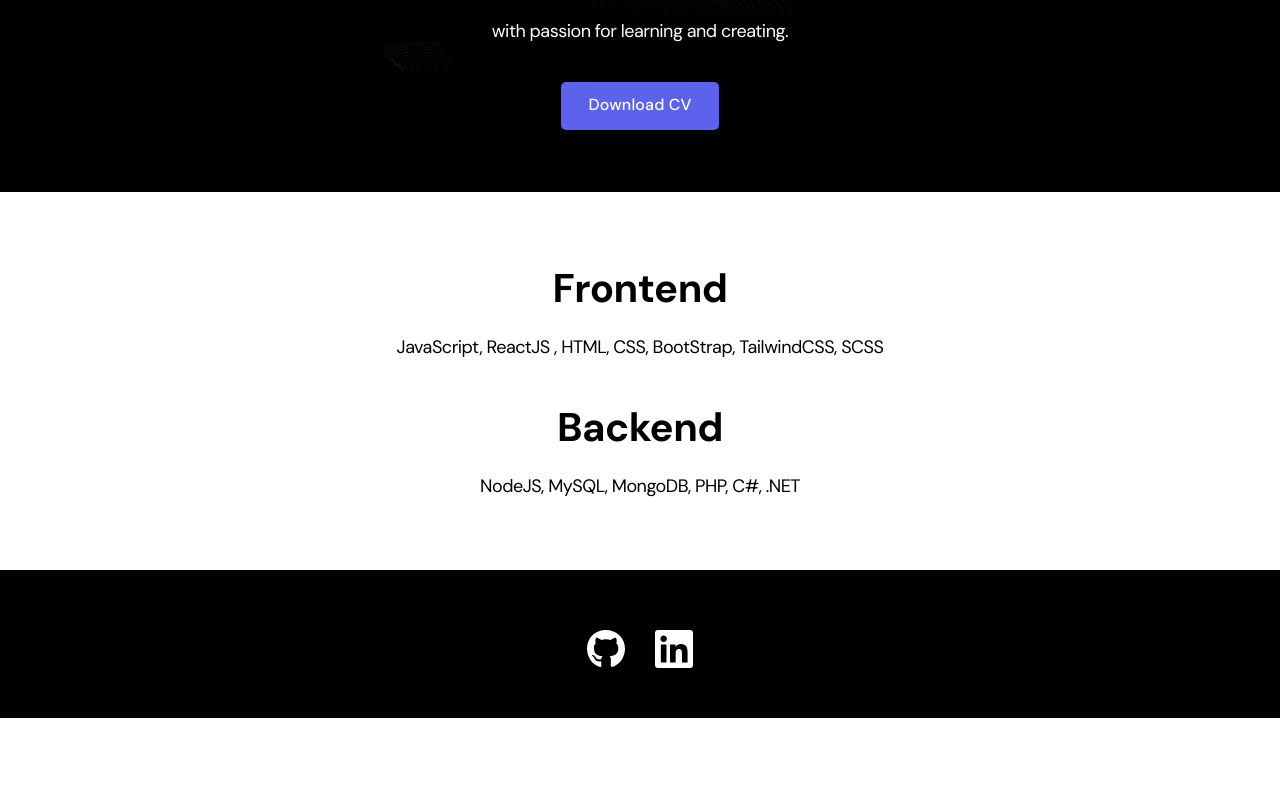
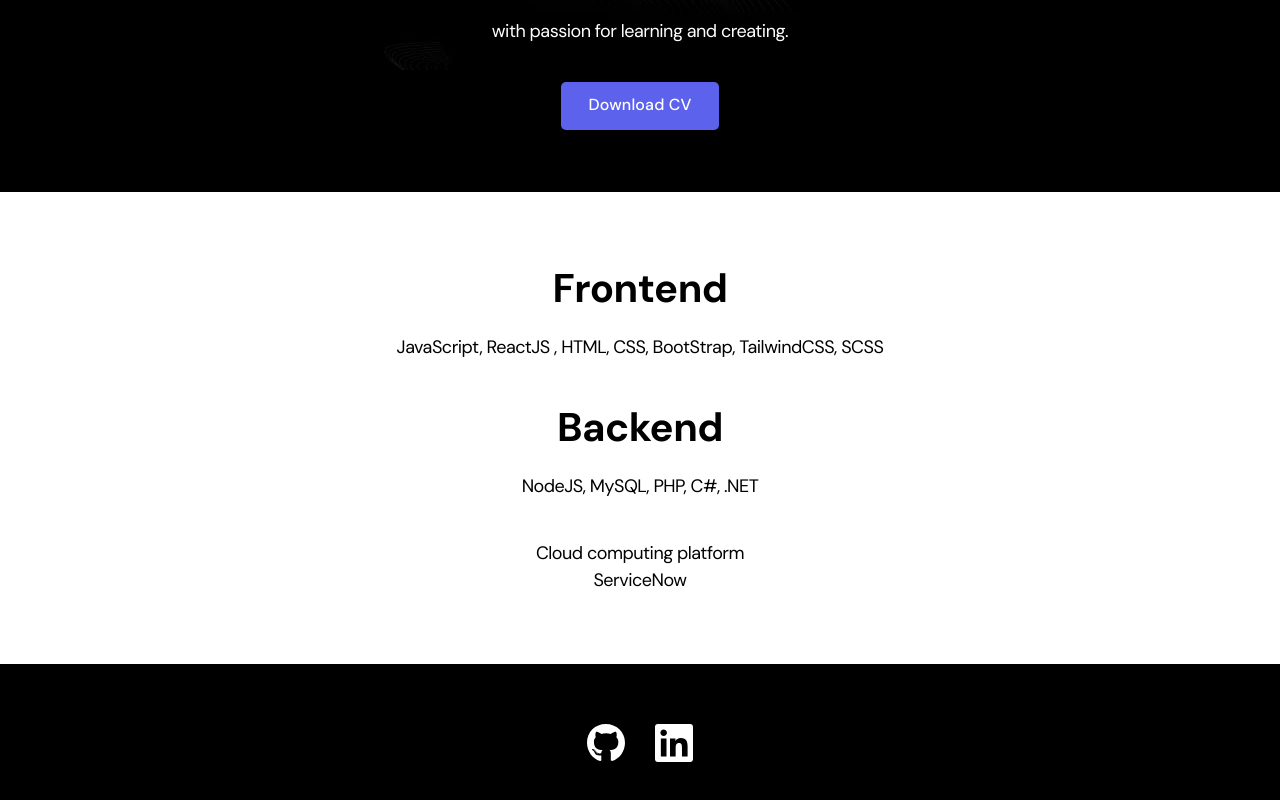
Before and after one commit to KrasnovsD98/portfolio, a React (Create React App) app: page / in a window 1280 px wide. Shown: the part 579-1379 px from the top of the page. Before the commit the page ends 1297 px from the top, so only its background shows below. Built offline with nearby package versions, Linux system fonts and the light colour scheme.

Commit message:
Add files via upload

```diff
--- a/src/pages/Home.js
+++ b/src/pages/Home.js
@@ -10,14 +10,16 @@ const Home = () => {
               <li className="content-list__item">
                 <h2 className="title-2">Frontend</h2>
                 <p>
-								JavaScript, ReactJS ,
-								HTML, CSS, BootStrap,
-								TailwindCSS, SCSS
+                  JavaScript, ReactJS , HTML, CSS, BootStrap, TailwindCSS, SCSS
                 </p>
               </li>
               <li className="content-list__item">
                 <h2 className="title-2">Backend</h2>
-							<p>NodeJS, MySQL, MongoDB, PHP, C#, .NET</p>
+                <p>NodeJS, MySQL, PHP, C#, .NET</p>
+              </li>
+              <li className="content-list__item">
+                <h2 className="title-3">Cloud computing platform</h2>
+                <p>ServiceNow</p>
               </li>
             </ul>
           </div>
```
Lines whose indentation alone changed are shown as unchanged.
